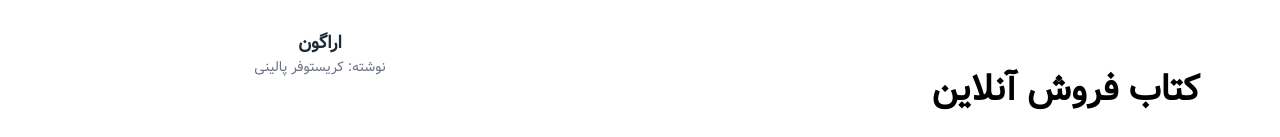
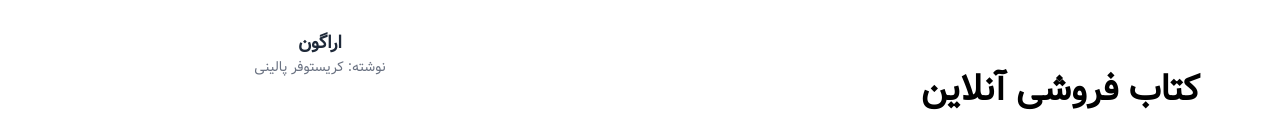
Before and after one commit to mahshid-sl/bookStore, a React (Vite) app: page / in a window 1280 px wide. Shown: the part 207-344 px from the top of the page. Built offline with nearby package versions, Linux system fonts and the light colour scheme; no server answers; data requests are answered from the project's data file.

Commit message:
fix: correct typo in Hero component heading

```diff
--- a/src/components/Hero.jsx
+++ b/src/components/Hero.jsx
@@ -8,7 +8,7 @@ function Hero({ onScrollToPopular }) {
         <div className="text-center lg:text-right">
           <div className=" -mt-10 flex flex-col items-start ">
             <h1 className="font-extrabold text-4xl mb-10 pr-12">
-              کتاب فروش آنلاین
+              کتاب فروشی آنلاین
             </h1>
             {/*--logo_image-- */}
             <img
```
